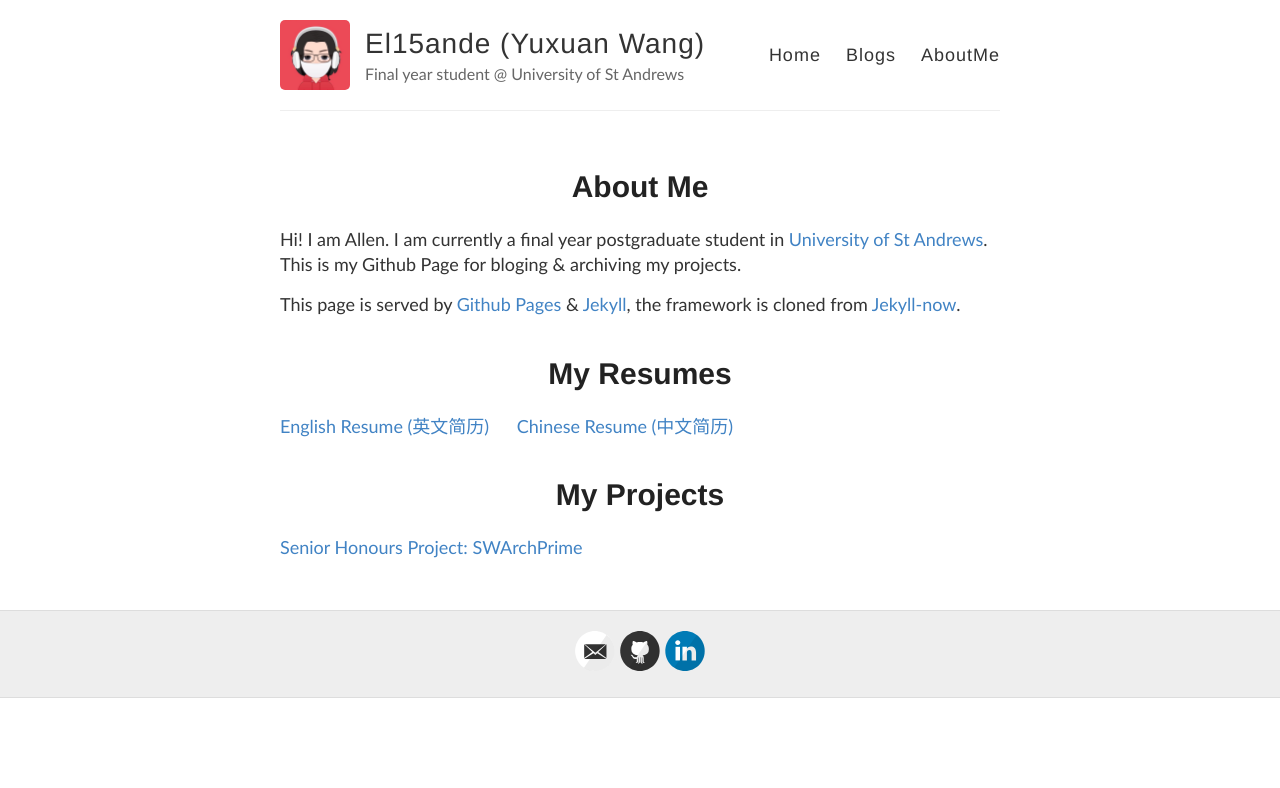
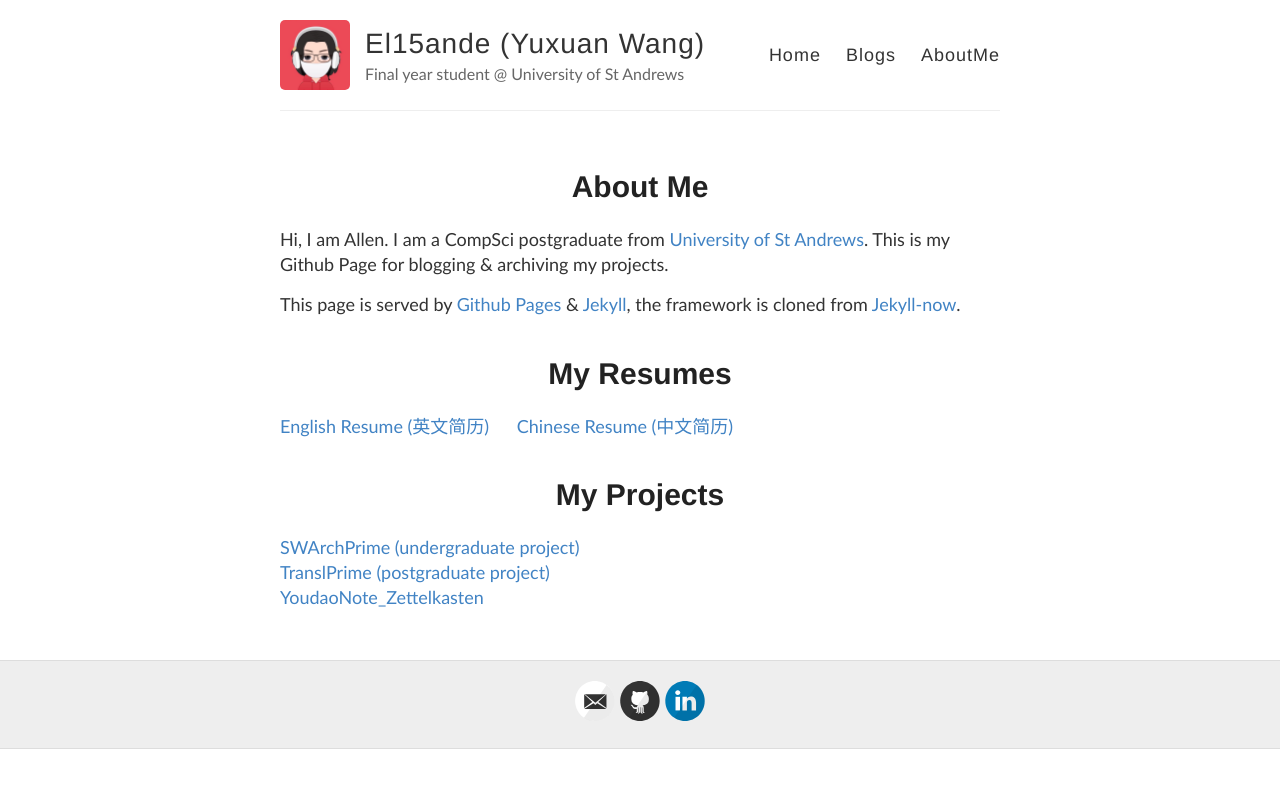
Before and after one commit to El15ande/El15ande.github.io, a Jekyll site: the page built from about.md, in a window 1280 px wide. Shown: the top 788 px of the page. Built offline with Jekyll 4.4.1, drawn with Linux system fonts in a browser that asks for light colours; our own code applies the rules of GitHub Pages for plain Markdown files.

Commit message:
Ver. 1.2.3 Update personal info.

```diff
--- a/about.md
+++ b/about.md
@@ -5,15 +5,17 @@ permalink: /about/
 
 # <center>About Me</center>
 
-Hi! I am Allen. I am currently a final year postgraduate student in [University of St Andrews](http://www.st-andrews.ac.uk/). This is my Github Page for bloging & archiving my projects.
+Hi, I am Allen. I am a CompSci postgraduate from [University of St Andrews](http://www.st-andrews.ac.uk/). This is my Github Page for blogging & archiving my projects.
 
 This page is served by [Github Pages](https://pages.github.com/) & [Jekyll](https://jekyllrb.com/), the framework is cloned from [Jekyll-now](https://github.com/barryclark/jekyll-now).
 
 # <center>My Resumes</center>
 
-[English Resume (英文简历)](../docs/En_Resume_CompSci.pdf)
-&nbsp;&nbsp;&nbsp;&nbsp;&nbsp;[Chinese Resume (中文简历)](../docs/Cn_Resume.pdf)
+[English Resume (英文简历)](../docs/CV_EN.pdf)
+&nbsp;&nbsp;&nbsp;&nbsp;&nbsp;[Chinese Resume (中文简历)](../docs/CV_CN.pdf)
 
 # <center>My Projects</center>
 
-[Senior Honours Project: SWArchPrime](https://github.com/El15ande/CS4099_SWArchPrime)
+[SWArchPrime (undergraduate project)](https://github.com/El15ande/CS4099_SWArchPrime)
+[TranslPrime (postgraduate project)](https://github.com/El15ande/CS5199_TranslPrime)
+[YoudaoNote_Zettelkasten](https://github.com/El15ande/YoudaoNote_Zettelkasten)
```
Also changed, not shown: 4 other files.
